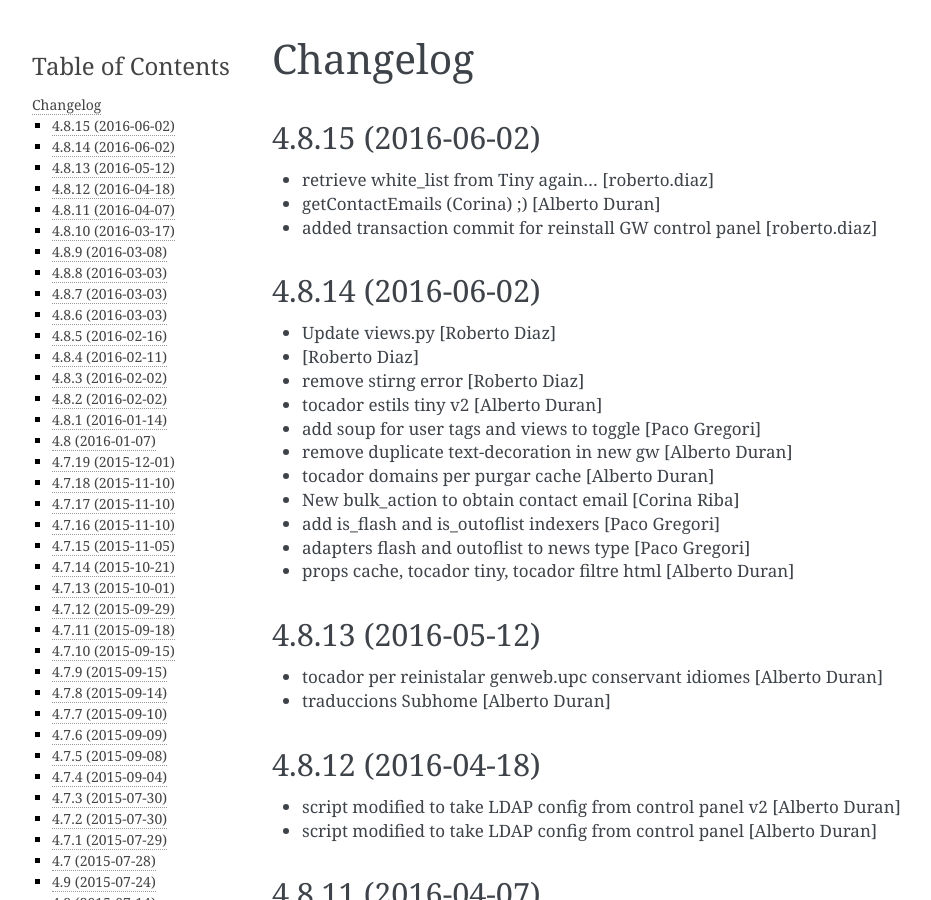
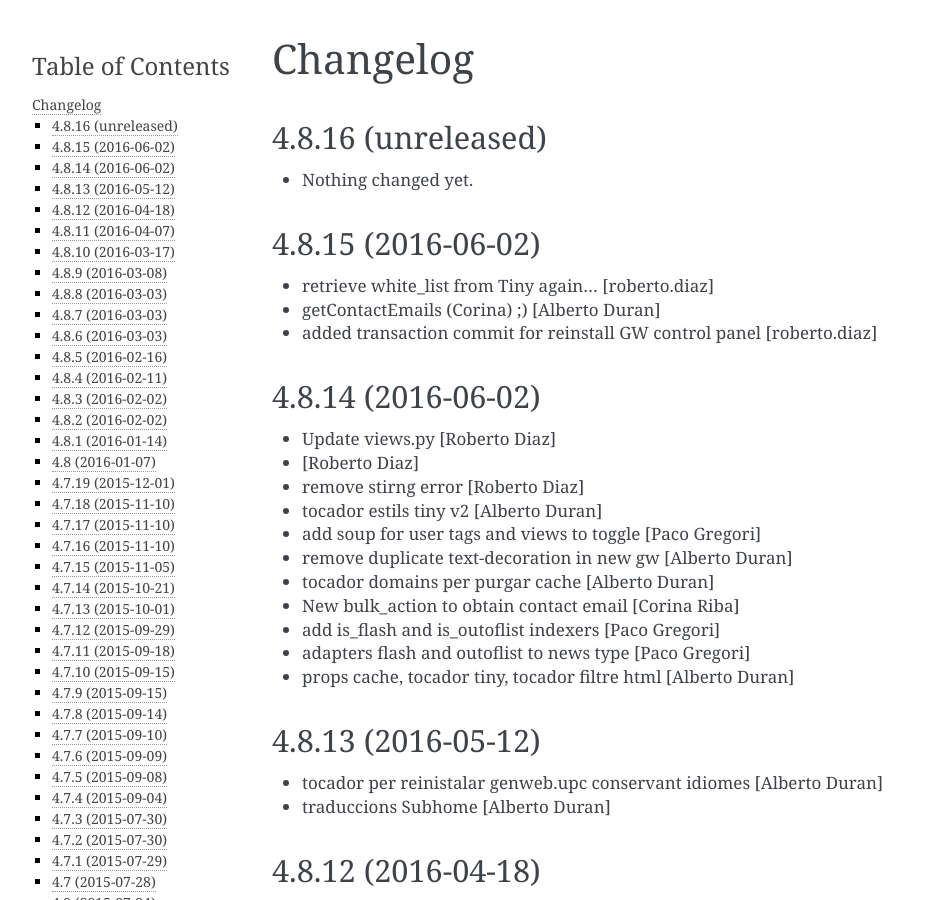
Before and after one commit to UPCnet/genweb.core, a Sphinx documentation site: the page built from docs/HISTORY.rst, in a window 1280 px wide and 900 px high. Shown: the whole window, without its empty margins (148-1079 px from the left). Built offline with Sphinx 7.4.7, drawn with Linux system fonts in a browser that asks for light colours.

Commit message:
Back to development: 4.8.16

```diff
--- a/docs/HISTORY.rst
+++ b/docs/HISTORY.rst
@@ -1,5 +1,11 @@
 Changelog
 =========
+
+4.8.16 (unreleased)
+-------------------
+
+- Nothing changed yet.
+
 
 4.8.15 (2016-06-02)
 -------------------
--- a/setup.py
+++ b/setup.py
@@ -1,7 +1,7 @@
 from setuptools import setup, find_packages
 import os
 
-version = '4.8.15'
+version = '4.8.16.dev0'
 
 README = open('README.rst').read()
 HISTORY = open(os.path.join('docs', 'HISTORY.rst')).read()
```
